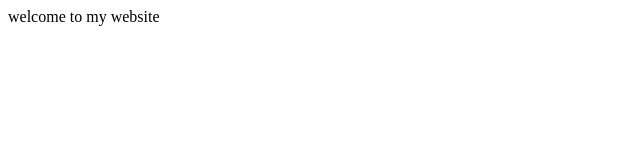
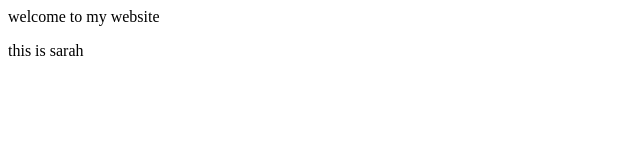
Before and after one commit to amienina/myproject, a plain HTML site: page index.html in a window 1280 px wide. Shown: the full height of the page, 0-640 px from the left. Drawn offline with Linux system fonts and the light colour scheme.

Commit message:
Update index.html

```diff
--- a/index.html
+++ b/index.html
@@ -6,5 +6,6 @@
 	</head>
 	<body>
 		<p> welcome to my website </p>
+		<p> this is sarah </p>
 	</body>
 </HTML>
```
